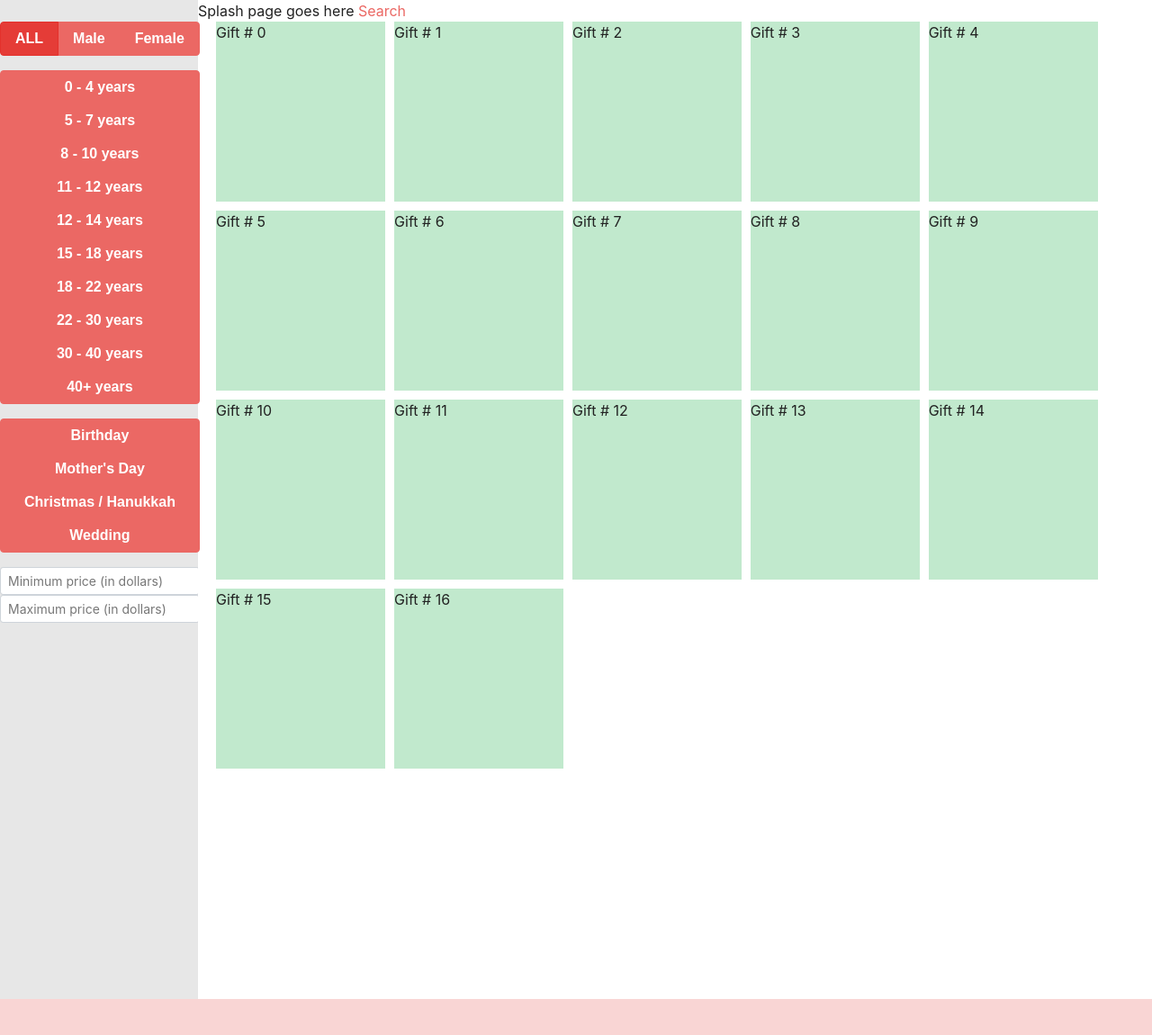
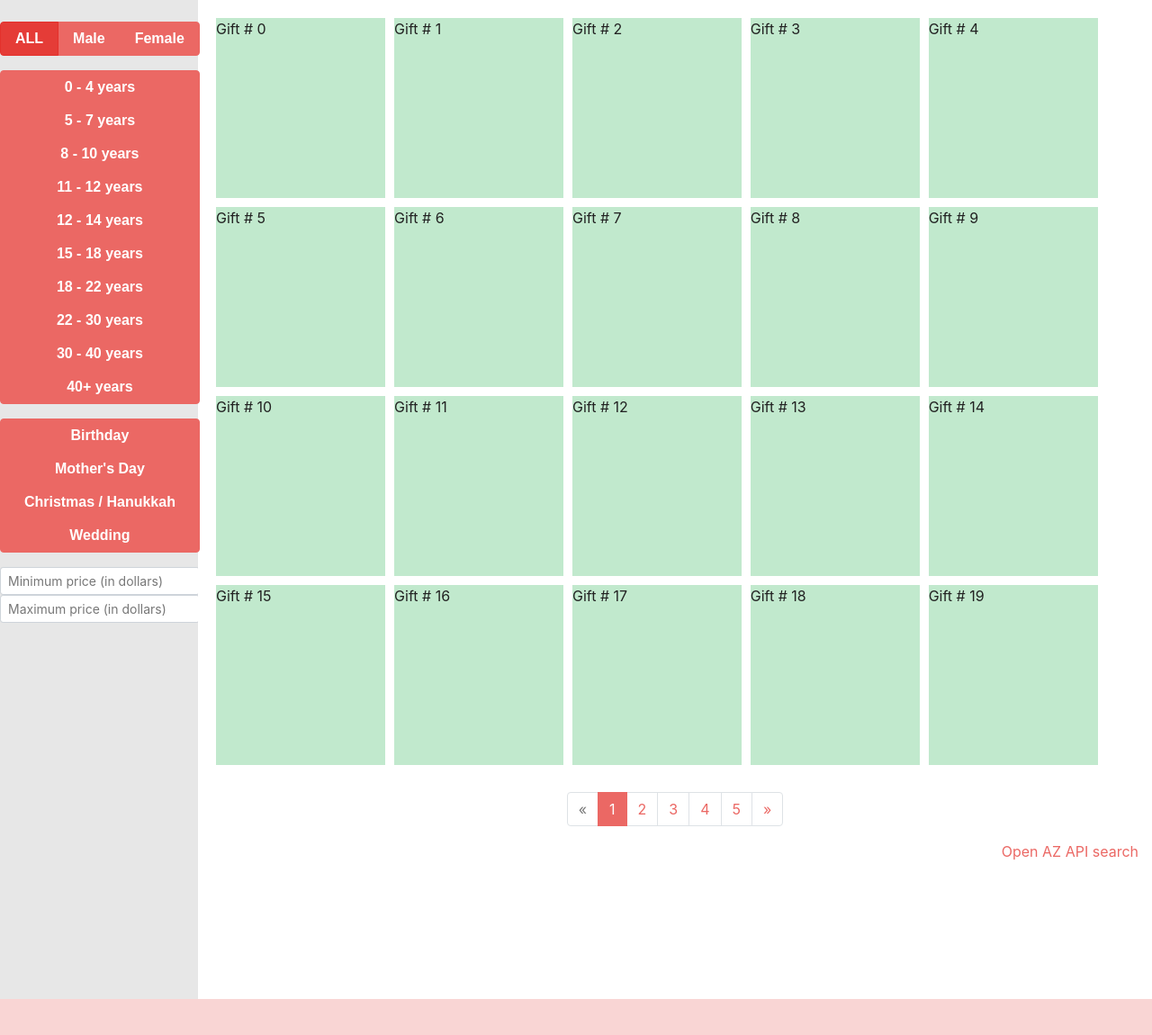
Before and after one commit to svsaraf/giftpier, a Django app: page / in a window 1280 px wide. Shown: the part 50-1200 px from the top of the page at 90% size. Run offline with Django 3.2, Linux system fonts and the light colour scheme; parts of the project's set-up code (start-up, migrations or seed data) failed here and were passed over; some libraries are stand-ins or nearby versions; some web fonts are replaced.

Commit message:
added pagination at bottom, shifted api link

```diff
--- a/azsearch/static/css/base.css
+++ b/azsearch/static/css/base.css
@@ -40,8 +40,20 @@ body {
     grid-auto-rows: 200px;
     width: 1000px;
     padding-left: 20px;
+    padding-top: 20px;
 }
 
 .gift {
     background-color: bg-primary;
 }
+
+.pagination {
+    padding-top: 15px;
+    margin-left: auto;
+    margin-right: auto;
+}
+
+.apilink {
+    float: right;
+    padding-right: 15px;
+}
--- a/azsearch/templates/azsearch/generic.html
+++ b/azsearch/templates/azsearch/generic.html
@@ -60,18 +60,44 @@
         </div>
     </div>
     <div class="main">
-        <div class="mainheader">
-          {% if bodycontext %}
-          {{ bodycontext }}
-          {% endif %}
-          <a href="/search">Search</a>
-        </div>
+
         <div class="giftcollage">
-            {% for i in "xxxxxxxxxxxxxxxxx" %}
+            {% for i in "xxxxxxxxxxxxxxxxxxxx" %}
             <div class="gift table-success">
               Gift # {{ forloop.counter0 }}
             </div>
             {% endfor %}
+        </div>
+        <div class="pagination">
+            <ul class="pagination">
+              <li class="page-item disabled">
+                <a class="page-link" href="#">&laquo;</a>
+              </li>
+              <li class="page-item active">
+                <a class="page-link" href="#">1</a>
+              </li>
+              <li class="page-item">
+                <a class="page-link" href="#">2</a>
+              </li>
+              <li class="page-item">
+                <a class="page-link" href="#">3</a>
+              </li>
+              <li class="page-item">
+                <a class="page-link" href="#">4</a>
+              </li>
+              <li class="page-item">
+                <a class="page-link" href="#">5</a>
+              </li>
+              <li class="page-item">
+                <a class="page-link" href="#">&raquo;</a>
+              </li>
+            </ul>
+        </div>
+        <div class="apilink">
+          {% if bodycontext %}
+          {{ bodycontext }}
+          {% endif %}
+          <a href="/search">Open AZ API search</a>
         </div>
     </div>
     <div class="footer table-primary"></div>
--- a/azsearch/views.py
+++ b/azsearch/views.py
@@ -28,6 +28,6 @@ def search(request):
 def home(request):
     context = {
         'titlecontext': 'Giftpier Home',
-        'bodycontext': 'Splash page goes here'
+        'bodycontext': ''
     }
     return render(request, 'azsearch/generic.html', context)
```
